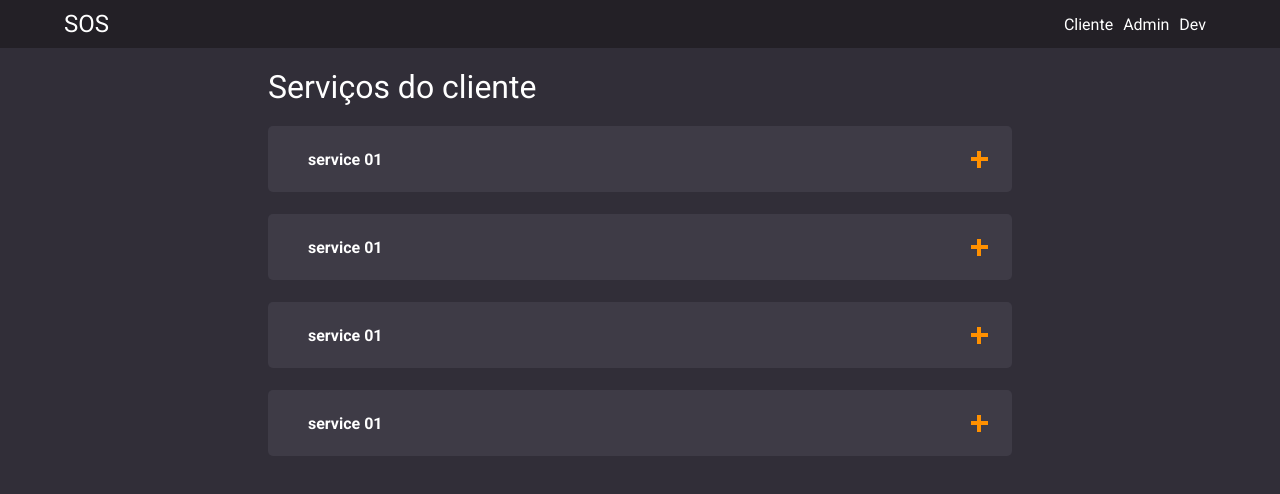
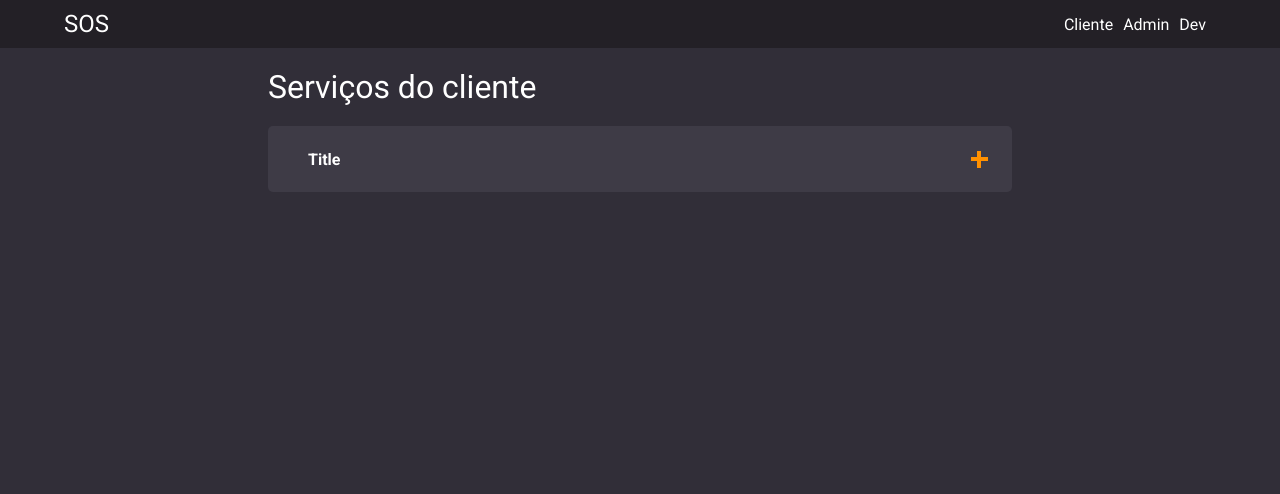
Before and after one commit to felipemaia02/system-order-service-front-end, a React (Create React App) app: page / in a window 1280 px wide. Shown: the top 494 px of the page. Built offline with nearby package versions, Linux system fonts and the light colour scheme.

Commit message:
criado o botão de apagar

```diff
--- a/package.json
+++ b/package.json
@@ -10,6 +10,7 @@
     "@types/node": "^12.0.0",
     "@types/react": "^17.0.0",
     "@types/react-dom": "^17.0.5",
+    "@types/react-modal": "^3.12.0",
     "@types/react-router-dom": "^5.1.7",
     "axios": "^0.21.1",
     "node-sass": "4.14.1",
@@ -17,6 +18,7 @@
     "react": "^17.0.2",
     "react-dom": "^17.0.2",
     "react-icons": "^4.2.0",
+    "react-modal": "^3.14.3",
     "react-router-dom": "^5.2.0",
     "react-scripts": "4.0.3",
     "styled-components": "^5.3.0",
--- a/src/pages/listOfOrders/index.tsx
+++ b/src/pages/listOfOrders/index.tsx
@@ -1,6 +1,8 @@
 import React, { useState, useEffect, FormEvent } from 'react';
-import { FiChevronRight } from 'react-icons/fi';
+import { FiTrash2 } from 'react-icons/fi';
+import ReactModal from 'react-modal';
 import { Accordion } from '../../components/Accordion';
+
 import Header from '../../components/header';
 
 
@@ -9,23 +11,32 @@ import './style.scss'
 
 
 export default function ListOfOrders(){
+    const [modal, setModal] = useState(false);
+
+    function handleOpenModal () {
+        {setModal(true)}
+    }
+
+    function handleCloseModal () {
+        {setModal(false)}
+    }
+
     return(
         <>
-
+        <ReactModal isOpen={modal}>
+            <p>Modal text!</p>
+            <button onClick={handleCloseModal}>Close Modal</button>
+        </ReactModal>
         <div className='pagelist-order'>
         <h1>Serviços do cliente</h1>
             <div className='pagelist-order__main'>
-                <Accordion title="service 01">
-                    <p>aaaaaaaaaaaaaaaaaaaaaaaaaaaaaaaaaaaaaaaaaaaaaaaaaaaaaaaaaaaaaaaaaaaaaaaaa</p>
-                </Accordion>
-                <Accordion title="service 01">
-                    <p>aaaaaaaaaaaaaaaaaaaaaaaaaaaaaaaaaaaaaaaaaaaaaaaaaaaaaaaaaaaaaaaaaaaaaaaaa</p>
-                </Accordion>
-                <Accordion title="service 01">
-                    <p>aaaaaaaaaaaaaaaaaaaaaaaaaaaaaaaaaaaaaaaaaaaaaaaaaaaaaaaaaaaaaaaaaaaaaaaaa</p>
-                </Accordion>
-                <Accordion title="service 01">
-                    <p>aaaaaaaaaaaaaaaaaaaaaaaaaaaaaaaaaaaaaaaaaaaaaaaaaaaaaaaaaaaaaaaaaaaaaaaaa</p>
+                <Accordion title="Title">
+                    <p>Descrição</p>
+                    <div className='button-div'>
+                        <button type="button" className='button-delete' onClick={() => {handleOpenModal()}}>
+                            <FiTrash2/>
+                        </button>
+                    </div>
                 </Accordion>
             </div>
         </div>
--- a/src/pages/listOfOrders/style.scss
+++ b/src/pages/listOfOrders/style.scss
@@ -24,4 +24,22 @@
         margin-top: 20px;
 
     }
+
+    .button-div{
+        display: flex;
+        justify-content: flex-end;
+
+        .button-delete{
+            color: #6F6E75;
+            display: flex;
+            align-items: center;
+            border: none;
+            background: none;
+            margin-right: 17px;
+            margin-bottom: 10px;
+            font-size: 20px;
+        }
+    }
+
+
 }
--- a/src/styles/global.scss
+++ b/src/styles/global.scss
@@ -37,6 +37,9 @@ h1, h2, h3, h4, h5, h6, strong {
   background: #312e38;
 }
 
+button {
+  cursor: pointer;
+}
 
 /* Handle */
 
```
Also changed, not shown: 1 other file (tests, documents, lock files or other folders).
